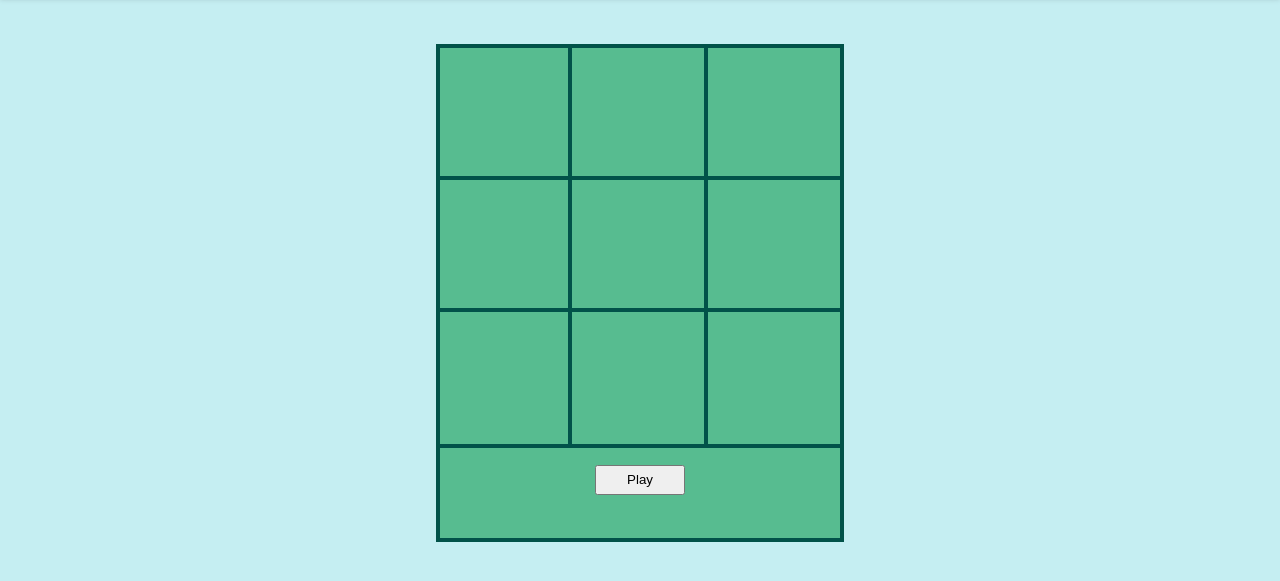
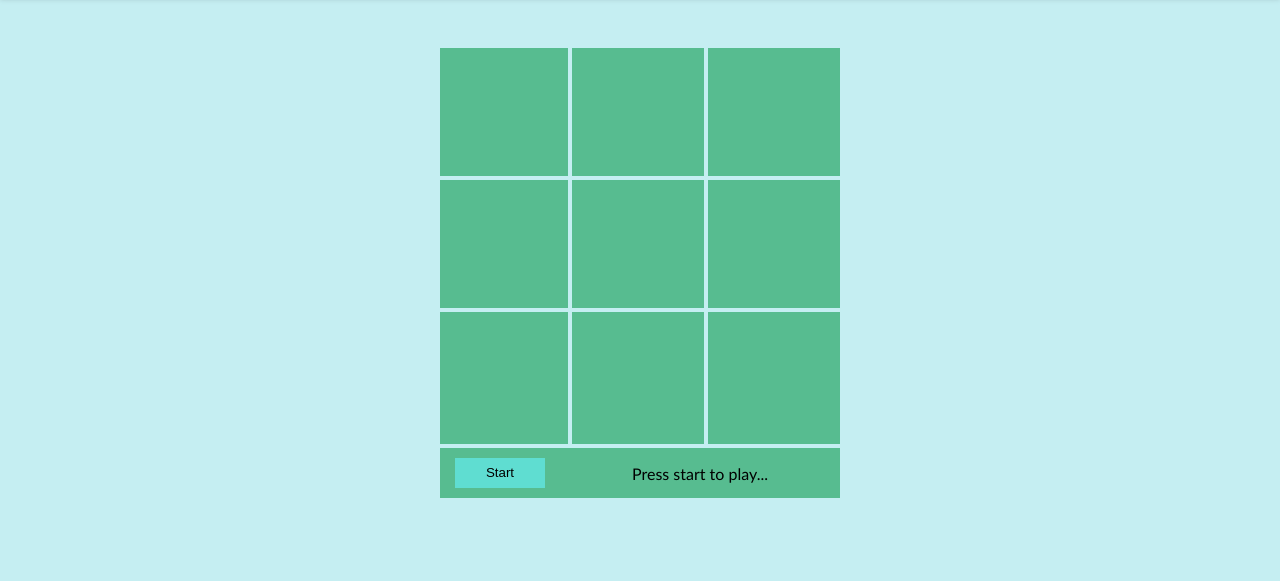
Before and after one commit to Anna-M-Thomas/tic-tac-toe, a plain HTML site: page index.html in a window 1280 px wide. Shown: the part 63-644 px from the top of the page. Drawn offline with Linux system fonts and the light colour scheme.

Commit message:
final CSS and other tweaking

```diff
--- a/index.html
+++ b/index.html
@@ -36,9 +36,9 @@
 		</div>
 		<div id="gameboardpanel">
 			<div id="buttondiv">
-				<button id="startbutton">Play</button>
+				<button id="startbutton">Start</button>
 			</div>
-				<div id="displaytextdiv"><p id="displaytext"></p></div>
+				<div id="displaytextdiv"><p id="displaytext">Press start to play...</p></div>
 			</div>
 		</div>
 	</div>
--- a/style.css
+++ b/style.css
@@ -27,10 +27,11 @@ h1 {
 #playerinfo {
 	width: 300px;
 	height: 300px;
-	background-color: #E8EFE6;
+	background-color: #A8EECF;
 	box-shadow : 0 0 0 4px black;
 	display: none;
 	position: absolute;
+	margin-top: 50px;
 	z-index: 1;
 }
 
@@ -57,42 +58,48 @@ input {
 
 .boardsquare {
 	background-color: #57BC90;
-	box-shadow : 0 0 0 4px #015249;
+	box-shadow : 0 0 0 4px #c5eef2;
 	text-align: center;
-	padding-top: 10px;
+	padding-top: 12px;
 	font-size: 90px;
+	font-family: Arial, sans-serif;
+	font-weight: bold;
+	color: #015951;
 }
 
 .boardsquare:hover {
 	background-color: #2B8F63;
 }
 
+#gameboardpanel {
+	display: flex;
+}
+
 #buttondiv {
 	background-color: #57BC90;
 	text-align: center;
-	line-height: 40px;
-	height: 40px;
-	padding-top: 10px;
-	width: 400px;
-	border-right: solid 4px #015249;
-	border-left: solid 4px #015249;
+	line-height: 45px;
+	height: 50px;
+	width: 120px;
+	border-left: solid 4px #c5eef2;
+	border-bottom: solid 4px #c5eef2;
 }
 
 button {
 	height: 30px;
 	width: 90px;
-}
-
-p {
-	margin: 0;
+	border: none;
+	background-color: #5fddd1;
 }
 
 #displaytextdiv {
+	display: flex;
+	align-items: center;
+	justify-content: center;
 	background-color: #57BC90;
 	text-align: center;
-	width: 400px;
-	height: 40px;
-	border-right: solid 4px #015249;
-	border-bottom: solid 4px #015249;
-	border-left: solid 4px #015249;
+	width: 280px;
+	height: 50px;
+	border-right: solid 4px #c5eef2;
+	border-bottom: solid 4px #c5eef2;
 }
--- a/tic-tac-toe.js
+++ b/tic-tac-toe.js
@@ -102,12 +102,15 @@ let myGameBoard = {
 
 //Check to see if there's stuff you didn't actually need here
 	cacheDom: function(){
+//gameboard stuff
 		this.gameBoard = document.getElementById('gameboard');
 		this.squareDivs = document.getElementsByClassName("boardsquare");
-		this.displayTextSpan = document.getElementById('displaytext');
 		this.buttonDiv = document.getElementById('buttondiv');
+//bottom panel stuff
+		this.playButton = document.getElementById('startbutton');
+		this.displayTextDiv = document.getElementById('displaytextdiv');
 		this.playerInfo = document.getElementById('playerinfo');
-		this.playButton = document.getElementById('startbutton');
+//form stuff
 		this.playerForm = document.getElementById('playerform');
 		this.player1field = document.getElementById('player1');
 		this.player2field = document.getElementById('player2');
@@ -123,6 +126,8 @@ let myGameBoard = {
 	showForm: function(){
 		this.render();
 		this.playerInfo.style.display = "inline";
+		this.buttonDiv.style.filter = "brightness(50%)";
+		this.displayTextDiv.style.filter = "brightness(50%)";
 		this.gameBoard.style.filter = "brightness(50%)";
 	},
 
@@ -130,20 +135,20 @@ let myGameBoard = {
 		this.playerForm.reset();
 		this.playerInfo.style.display = "none";
 		this.gameBoard.style.filter = "brightness(100%)";
+		this.displayTextDiv.style.filter = "brightness(100%)";
+		this.buttonDiv.style.filter = "brightness(100%)";
 	},
 
 	showButton: function(){
 		this.playButton.style.display = "inline";
-		this.buttonDiv.style.height= "40px";
 	},
 
 	hideButton: function(){
 		this.playButton.style.display = "none";
-		this.buttonDiv.style.height= "10px";
 	},
 
 	displayText: function(string){
-		this.displayTextSpan.innerText = string;
+		this.displayTextDiv.innerText = string;
 	},
 
 //Makes player objects after form is done, feeds them into game, hides form
@@ -171,9 +176,9 @@ let myGameBoard = {
 			let keepGoing = game.keepGoingCheck();
 			 if(keepGoing===false){
 			 	 if(checkTie ===0){
-			 	 	this.displayText("It's a tie! Press play for new game");
+			 	 	this.displayText("It's a tie! Press start for new game.");
 			 	 } else {
-			 		this.displayText(`${myTurn.name} wins! Press play for new game`);
+			 		this.displayText(`${myTurn.name} (${myTurn.XO}) wins! Press start for new game.`);
 			 		}
 			 	this.boardArray =  ["", "", "", "", "", "", "", "", ""];
 			 	game.endGame();
```
